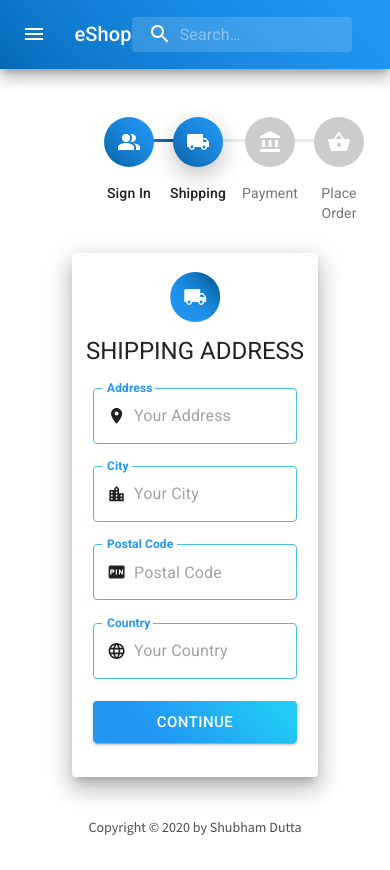
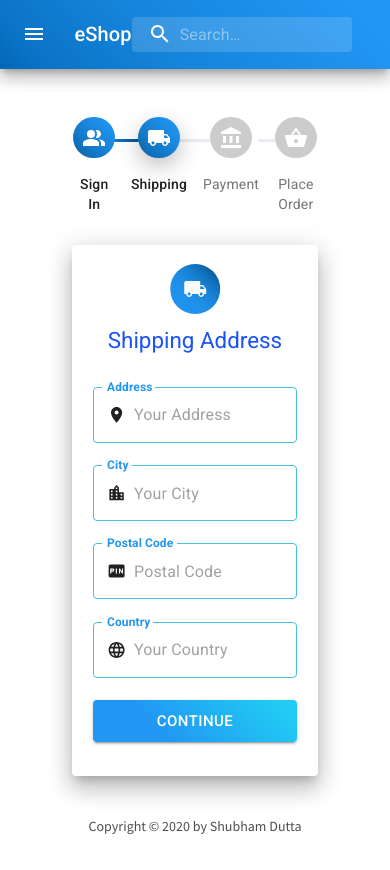
Before and after one commit to coincode7/Ecommerce-service, a React (Create React App) app in the folder frontend/: page /shipping in a window 390 px wide. Built offline with nearby package versions, Linux system fonts and the light colour scheme.

Commit message:
styling of mobile view in login and Shipping Screen

```diff
--- a/frontend/src/components/CheckoutStepper.js
+++ b/frontend/src/components/CheckoutStepper.js
@@ -12,12 +12,21 @@ function getSteps() {
   return ["Sign In", "Shipping", "Payment", "Place Order"];
 }
 
+const useStyles = makeStyles(() => ({
+  root: {
+    display: "flex",
+    justifyContent: "center",
+  },
+}));
+
 export default function CheckoutStepper({ step }) {
+  const classes = useStyles();
   const steps = getSteps();
 
   return (
     <div>
       <Stepper
+        className={classes.root}
         activeStep={step}
         alternativeLabel
         connector={<CheckoutStepConnector />}
--- a/frontend/src/components/CustomStyles/CheckoutStepper/StepIcon.js
+++ b/frontend/src/components/CustomStyles/CheckoutStepper/StepIcon.js
@@ -8,17 +8,21 @@ import {
 } from "@material-ui/icons";
 
 /////////////////////////////////////////////   Style Step Icon   //////////////////////////////////////////////
-export const useStepIconStyles = makeStyles({
+export const useStepIconStyles = makeStyles((theme) => ({
   root: {
     backgroundColor: "#ccc",
     zIndex: 1,
     color: "#fff",
-    width: 50,
-    height: 50,
+    width: "3.2rem",
+    height: "3.2rem",
     display: "flex",
     borderRadius: "50%",
     justifyContent: "center",
     alignItems: "center",
+    [theme.breakpoints.down("xs")]: {
+      width: "2.6rem",
+      height: "2.6rem",
+    },
   },
   active: {
     backgroundImage: "linear-gradient(45deg, #045694,  30%, #2196f3 90%)",
@@ -27,7 +31,7 @@ export const useStepIconStyles = makeStyles({
   completed: {
     backgroundImage: "linear-gradient(45deg, #045694,  30%, #2196f3 90%)",
   },
-});
+}));
 
 ////////////////////////////////////////////   Step Icon   /////////////////////////////////////////////
 export function StepIcon(props) {
--- a/frontend/src/screen/ShippingScreen.js
+++ b/frontend/src/screen/ShippingScreen.js
@@ -56,7 +56,7 @@ const ShippingScreen = ({ history }) => {
           <LocalShippingIcon />
         </Avatar>
         <Typography className={classes.heading} component="h1" variant="h5">
-          SHIPPING ADDRESS
+          Shipping Address
         </Typography>
 
         <form className={classes.form}>
--- a/frontend/src/screen/customStyle/LoginRegisterShippingScreen.js
+++ b/frontend/src/screen/customStyle/LoginRegisterShippingScreen.js
@@ -34,6 +34,13 @@ export const useStyle = makeStyles((theme) => ({
     display: "flex",
     flexDirection: "row",
     justifyContent: "center",
+    marginBottom: "0.6rem",
+    marginTop: "0.6rem",
+    color: "#1853F3",
+    fontSize: "1.7rem",
+    [theme.breakpoints.down("xs")]: {
+      fontSize: "1.4rem",
+    },
   },
 
   input: {
@@ -49,7 +56,7 @@ export const useStyle = makeStyles((theme) => ({
     paddingBottom: theme.spacing(2.8),
     width: "80%",
 
-    [theme.breakpoints.down("sm")]: {
+    [theme.breakpoints.down("xs")]: {
       width: "100%",
     },
   },
```
